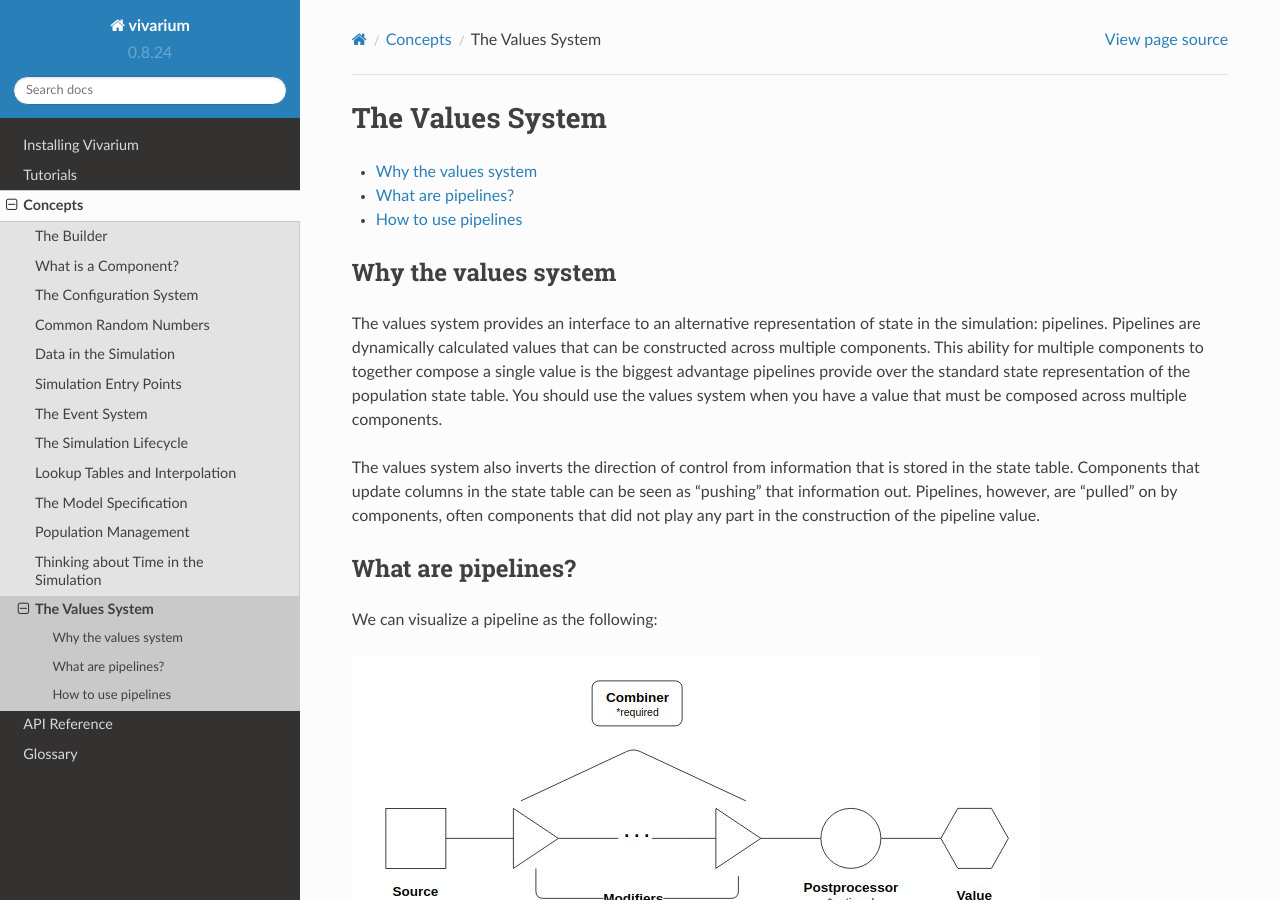
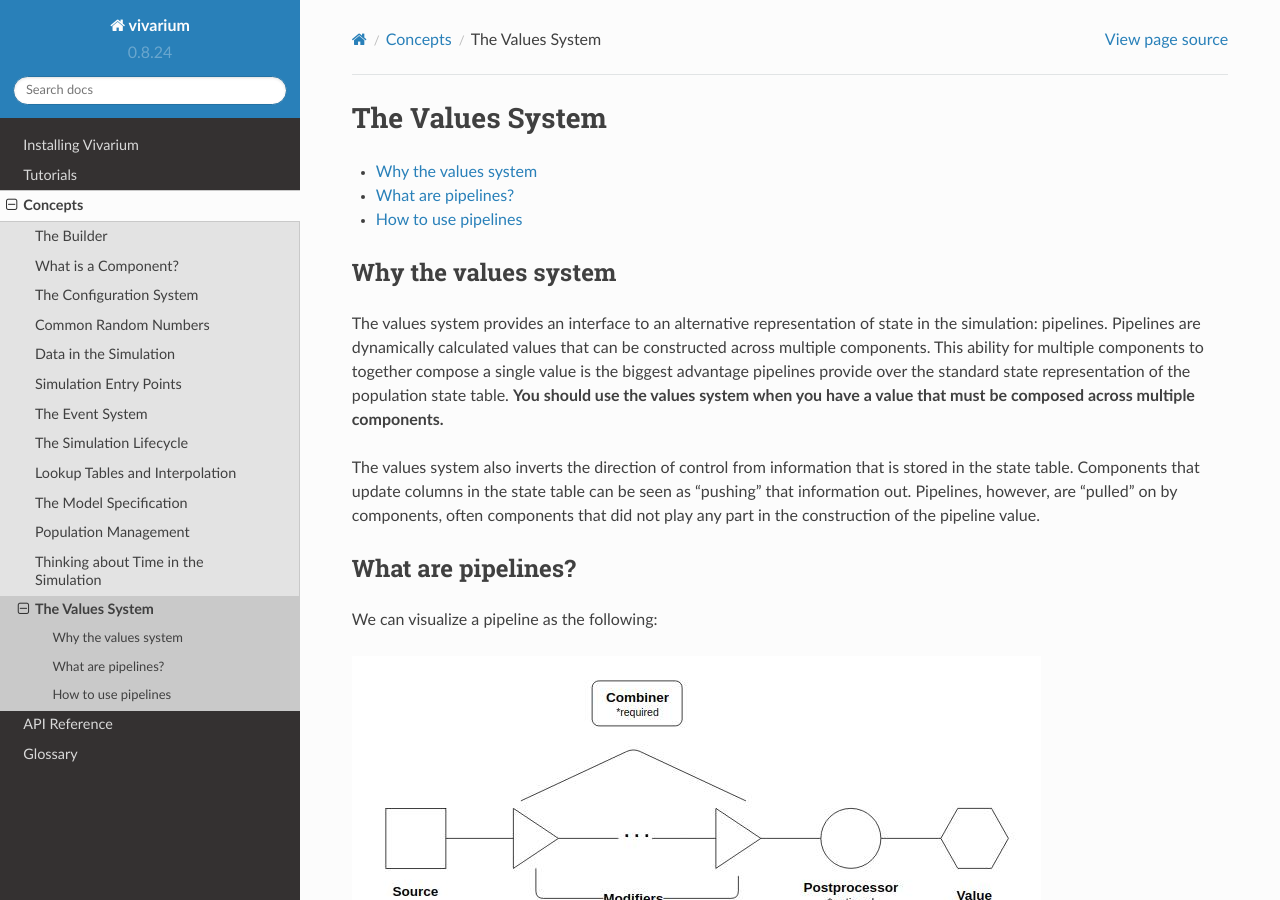
Before and after one commit to ihmeuw/vivarium, a Sphinx documentation site: the page built from docs/source/concepts/values.rst, in a window 1280 px wide and 900 px high. Built offline with Sphinx 7.4.7 and the Read the Docs theme 2.0.0, drawn with Linux system fonts in a browser that asks for light colours.

```diff
--- a/docs/source/concepts/values.rst
+++ b/docs/source/concepts/values.rst
@@ -16,8 +16,8 @@ state in the simulation: pipelines. Pipelines are dynamically calculated values
 that can be constructed across multiple components. This ability for multiple
 components to together compose a single value is the biggest advantage pipelines
 provide over the standard state representation of the population state table.
-You should use the values system when you have a value that must be composed
-across multiple components.
+**You should use the values system when you have a value that must be composed
+across multiple components.**
 
 The values system also inverts the direction of control from information that
 is stored in the state table. Components that update columns in the state table
```
